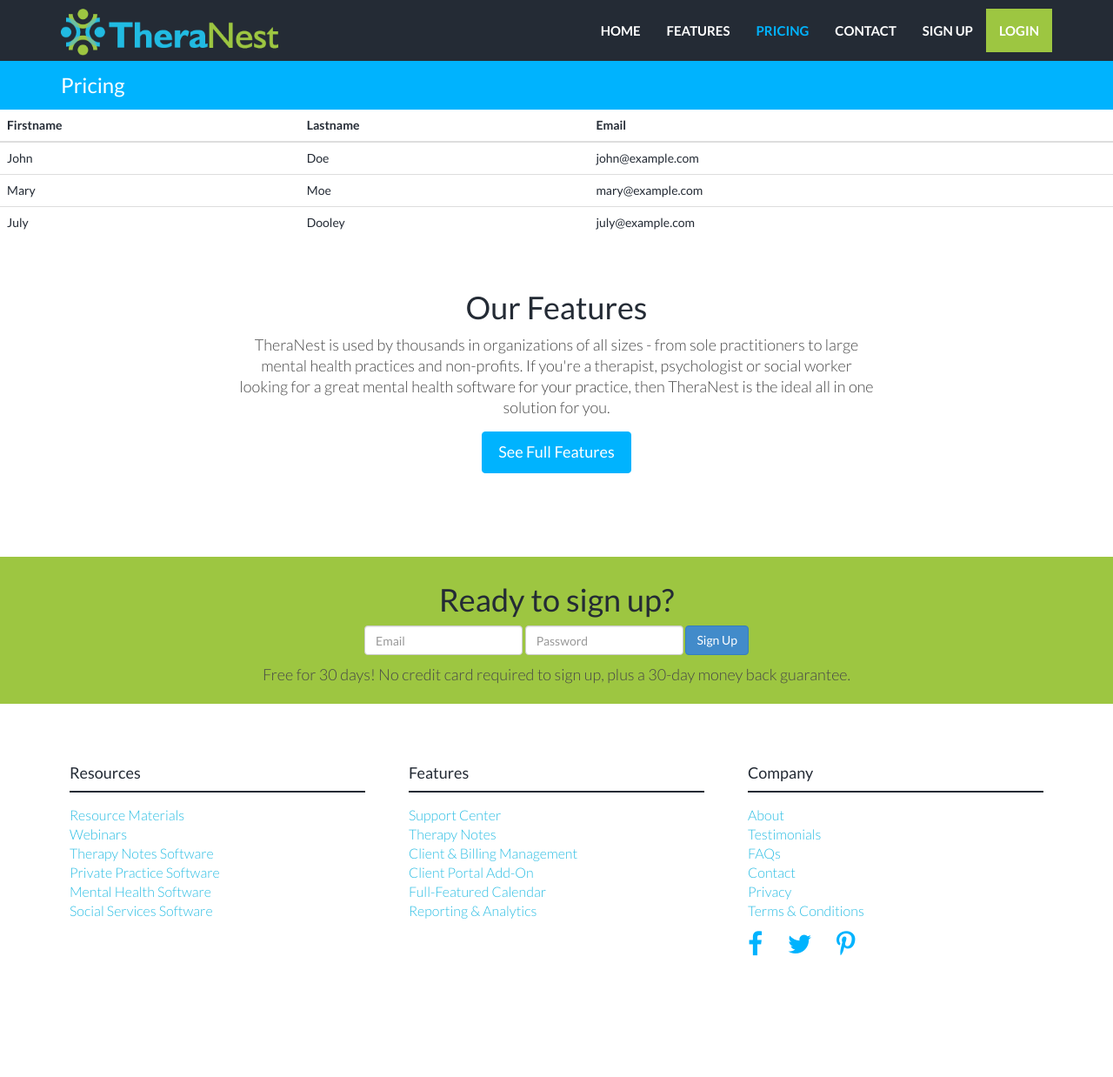
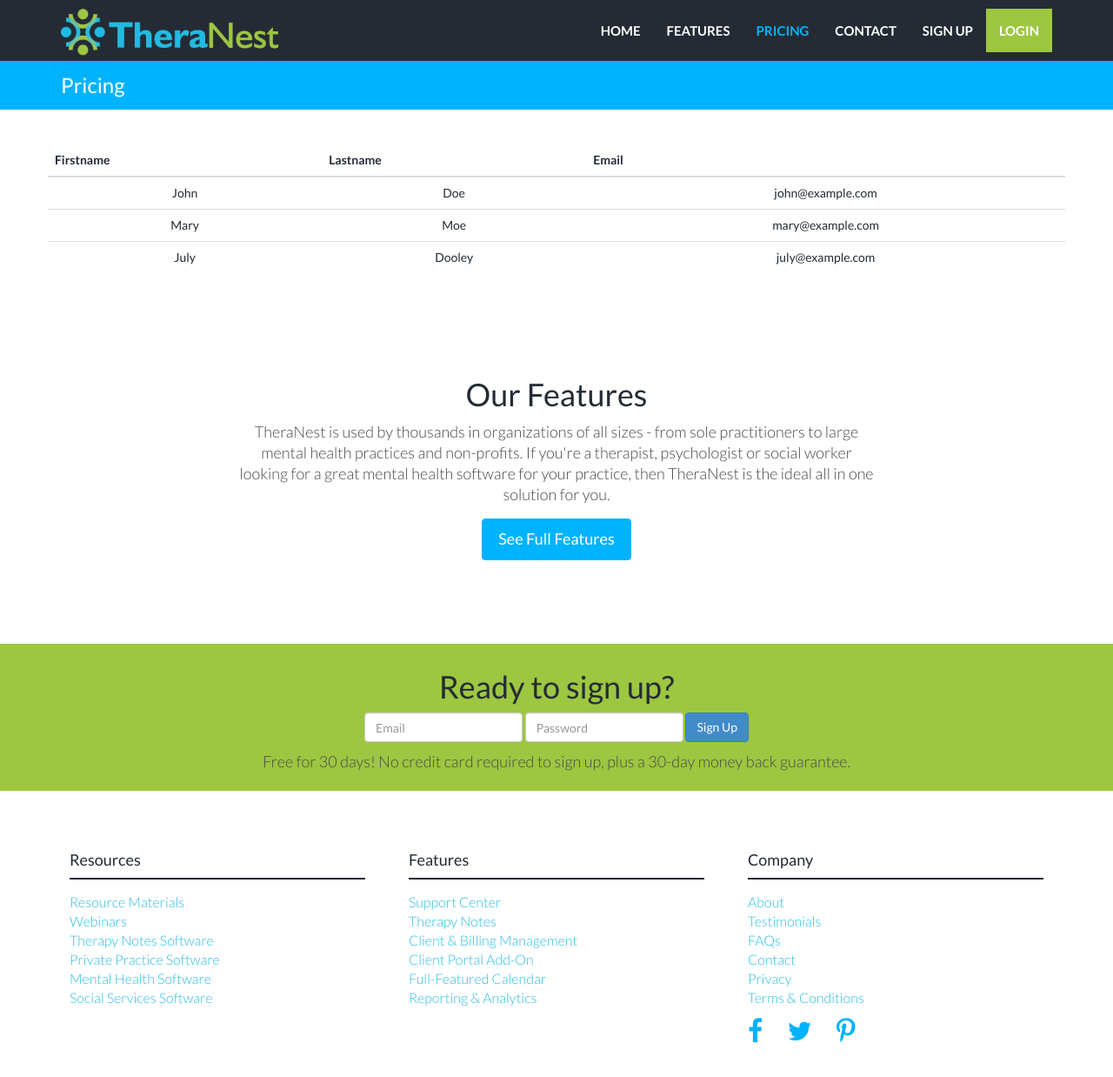
Before and after one commit to kaylacille/theranest-update, a Jekyll site: the page built from pricing.html, in a window 1280 px wide and 1273 px high. Shown: the top 1238 px of the window at 87% size. Built offline with Jekyll 4.4.1, drawn with Linux system fonts in a browser that asks for light colours; nearby versions of some CDN libraries.

Commit message:
Add pricing page

```diff
--- a/pricing.html
+++ b/pricing.html
@@ -3,6 +3,8 @@
 title: Pricing
 permalink: /pricing/
 ---
+<div class="container mtb centered">
+    <div class="row">
       <table class="table table-hover">
           <thead>
             <tr>
@@ -29,3 +31,5 @@
             </tr>
           </tbody>
         </table>
+    </div><! --/row -->
+</div><! --/container -->
```
Lines whose indentation alone changed are shown as unchanged.
